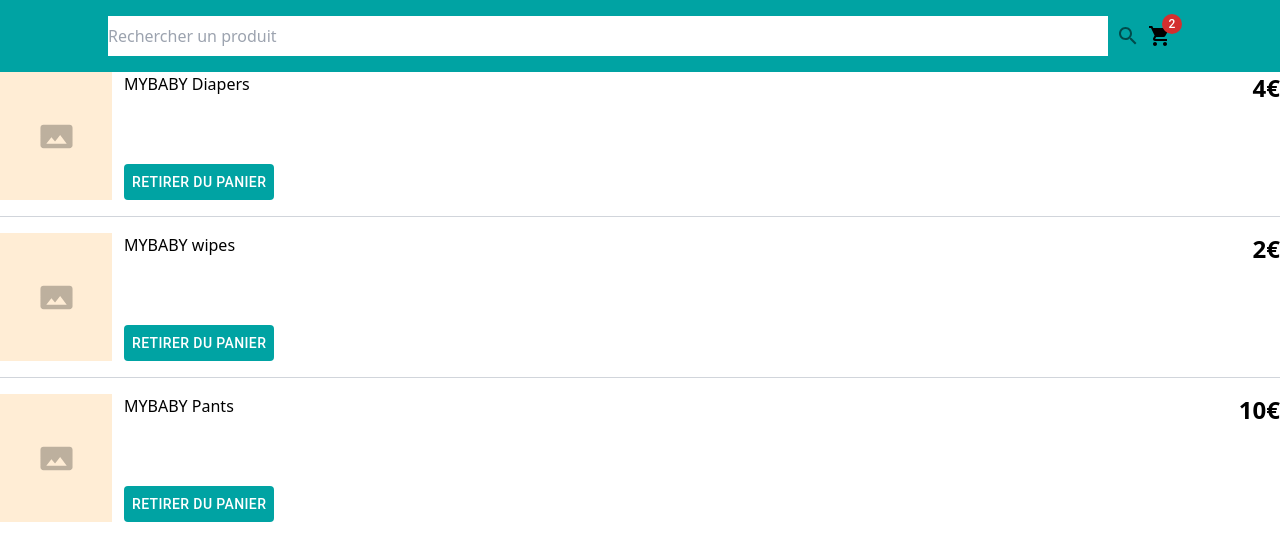
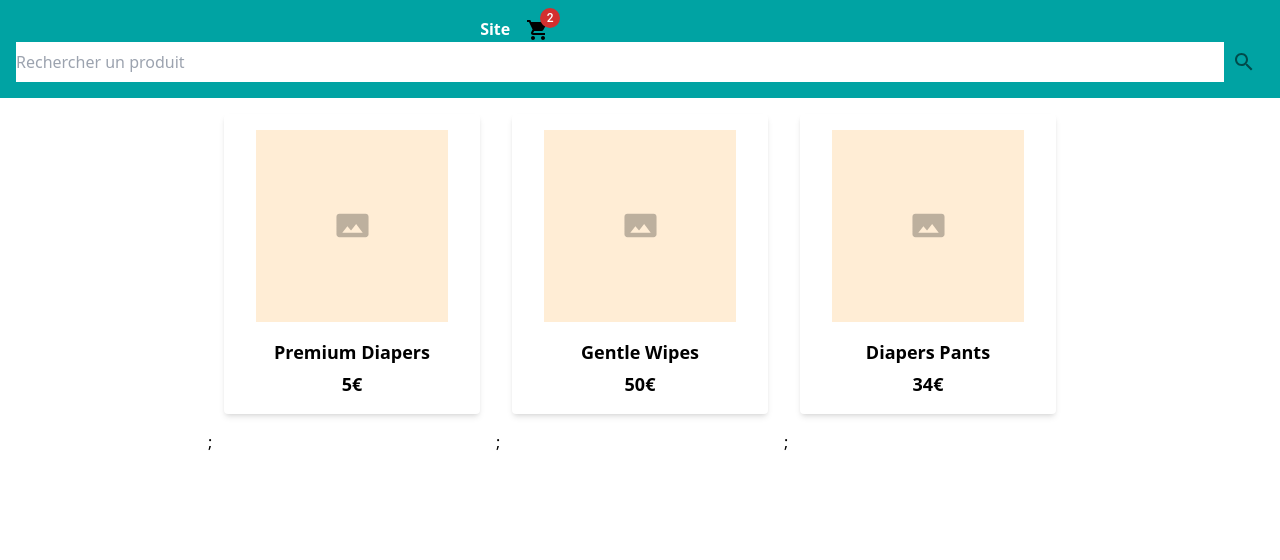
Before and after one commit to Fatou-hub/vite-front-ecommerce, a React (Vite) app: page / in a window 1280 px wide. Shown: the top 560 px of the page. Built offline with nearby package versions, Linux system fonts and the light colour scheme.

Commit message:
feat(routing): setting up my first routes

```diff
--- a/src/App.tsx
+++ b/src/App.tsx
@@ -4,7 +4,8 @@
 import type { ProductData } from "./features/product/display-product/types";
 import { CartProductItemData } from "./features/cart/list-cart-products/types";
 import CartProductList from "./features/cart/list-cart-products/ui/CartProductList";
-
+import { Routes, Route } from "react-router-dom";
+import ProductList from "./features/product/list-products/ui/ProductList";
 
 
 
@@ -76,7 +77,15 @@
   return (
     <>
       <Header onSubmit={onSubmit} cartCount={cartCount} />
-      <CartProductList cartProducts={cartProducts} removeFromCart={removeFromCart} />
+      <Routes>
+
+        <Route path="/" element={<ProductList products={products}/>}/>
+
+        <Route path="/product/:id" element={<Product product={product} addToCart={addToCart}/>}/>
+
+        <Route path="/cart" element={<CartProductList cartProducts={cartProducts} removeFromCart={removeFromCart}/>}/>
+
+      </Routes>
     </>
 
   );
--- a/src/common/layout/Header/Header.tsx
+++ b/src/common/layout/Header/Header.tsx
@@ -1,24 +1,48 @@
 import type { ReactElement } from "react";
-
+import { useMediaQuery } from "@mui/material";
 import ProductSearch from "../../../features/product/search-products/ui/ProductSearch";
 import CartCount from "../../../features/cart/display-cart-count/ui/CartCount";
+import { Link } from "react-router-dom";
 
 
 type Props = {
     onSubmit: (search: string) => void;
-    cartCount:number;
+    cartCount: number;
 }
 
-const Header = ({onSubmit, cartCount}: Props): ReactElement => {
-    return(
-        <header className="p-4 flex flex-col lg:flex-row-reverse lg:items-center justify-center bg-primary ">
-            <div className="flex justify-end">
-            <CartCount cartCount={cartCount}/>
-            </div>
+const Header = ({ onSubmit, cartCount }: Props): ReactElement => {
+    return (
+        <header className="p-4 bg-primary">
+            {useMediaQuery('(max-width: 1023px)') && (
+                <>
+                    <div className="mb-2 flex justify-between">
+                        <Link to="/" className="text-white font-bold">
+                            Site
+                        </Link>
 
-            <div className="flex justify-center w-full lg:w-10/12">
-            <ProductSearch onSubmit={onSubmit} />
-            </div>
+                        <Link to="/cart">
+                        <CartCount cartCount={cartCount} />
+                        </Link>
+                    </div>
+                    <ProductSearch onSubmit={onSubmit} />
+                </>
+            )}
+
+            {useMediaQuery('(min-width: 1024px)') && (
+                <>
+                    <div className="flex items-center justify-center gap-4 lg:w-4/5">
+                        <Link to="/" className="text-white font-bold">
+                            Site
+                        </Link>
+
+                        <Link to="/cart">
+                        <CartCount cartCount={cartCount} />
+                        </Link>
+
+                    </div>
+                    <ProductSearch onSubmit={onSubmit} />
+                </>
+            )}
         </header>
     );
 
--- a/src/features/product/list-products/ui/ProductList/ProductList.tsx
+++ b/src/features/product/list-products/ui/ProductList/ProductList.tsx
@@ -1,18 +1,23 @@
 import type { ReactElement } from "react";
 import { ProducItemData } from "../../types";
 import ProductItem from "../ProductItem";
+import { Link } from "react-router-dom";
 
 type Props = {
     products: ProducItemData[];
 }
 
-const ProductList = ({ products }: Props): ReactElement =>{
-    return(
+const ProductList = ({ products }: Props): ReactElement => {
+    return (
         <div className="flex flex-col items-center sm:flex-row sm:flex-wrap sm:justify-center">
-            {products.map((product)=> {
+            {products.map((product) => {
                 const { id, ...productWithoutId } = product;
 
-               return <ProductItem key={id} product={productWithoutId}/>;
+                return (
+                    <Link key={id} to={`/product/${id}`}>
+                        <ProductItem product={productWithoutId} />;
+                    </Link>
+                );
             })}
         </div>
     )
```
Also changed, not shown: src/main.tsx (+8 -5 lines).
